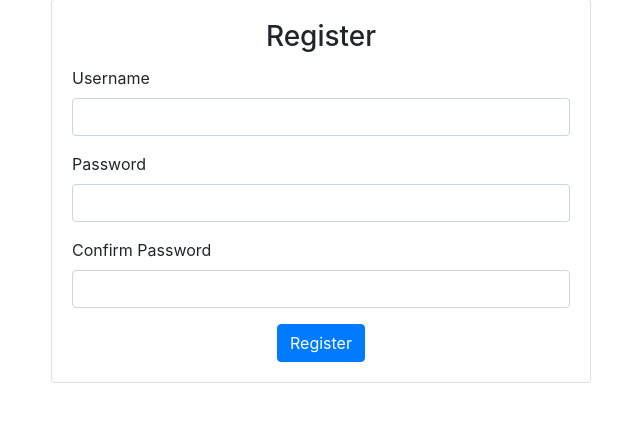
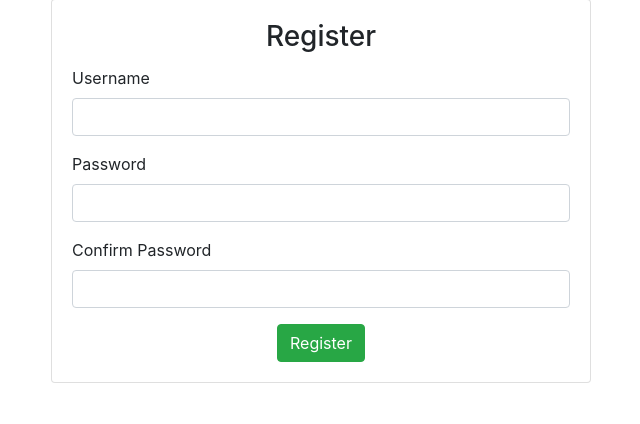
Before and after one commit to esamarku/webapp_expenseTracker, a Flask app: page /register in a window 1280 px wide. Shown: the part 49-473 px from the top of the page, without its empty margins (319-959 px from the left). Run offline with Flask 3, Linux system fonts and the light colour scheme; some libraries are stand-ins or nearby versions.

Commit message:
Signed-off-by: Esa Kontio <esamarku@ut.ee>
Last commit. Project done.

```diff
--- a/templates/login.html
+++ b/templates/login.html
@@ -33,7 +33,7 @@
                             </div>
                             <div class="text-center">
                                 <button type="submit" class="btn btn-success">Login</button>
-                                <button class="btn btn-primary" onclick="window.location.href='http://127.0.0.1:5000/register';">Create a new account</button>
+                                <button type="button" class="btn btn-primary" onclick="window.location.href='{{ url_for('register') }}';">Create a new account</button>
                             </div>
                         </form>
                     </div>
--- a/templates/register.html
+++ b/templates/register.html
@@ -46,7 +46,7 @@
                                 {% endif %}
                             </div>
                             <div class="text-center">
-                                <button type="submit" class="btn btn-primary">Register</button>
+                                <button type="submit" class="btn btn-success">Register</button>
                             </div>
                         </form>
                     </div>
```
